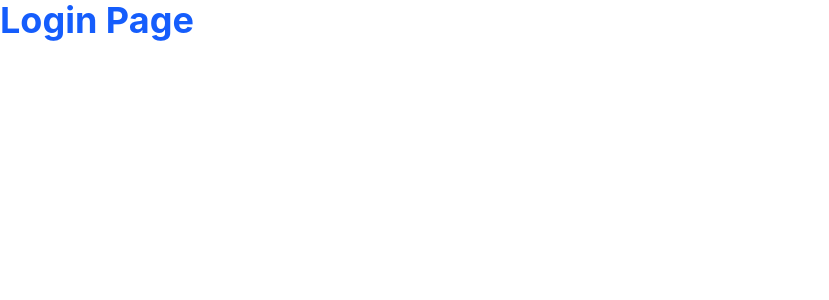
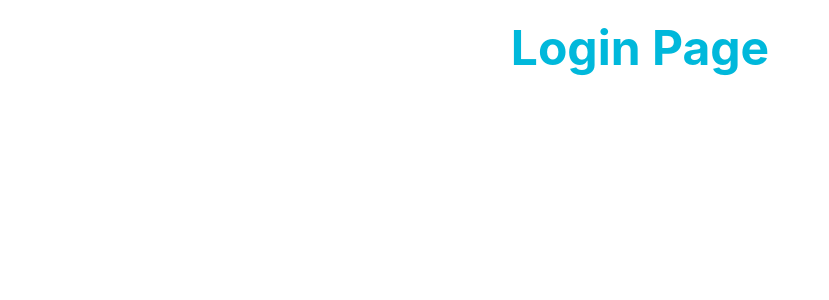
Before and after one commit to hassan-frq/Intelex, a React app in the folder frontend/: page / in a window 1280 px wide. Shown: the top 300 px of the page, without its empty margins (0-829 px from the left). Built offline with nearby package versions, Linux system fonts and the light colour scheme; the HTML template or start-up script is replaced by a standard one.

Commit message:
Login Page Alignment and Colour Correction

```diff
--- a/frontend/src/pages/Login/Login.jsx
+++ b/frontend/src/pages/Login/Login.jsx
@@ -1,6 +1,6 @@
 function Login() {
   return (
-    <h1 className="text-4xl font-bold text-blue-600">
+    <h1 className="text-5xl text-center py-6 font-bold text-cyan-500">
       Login Page
     </h1>
   );
```
